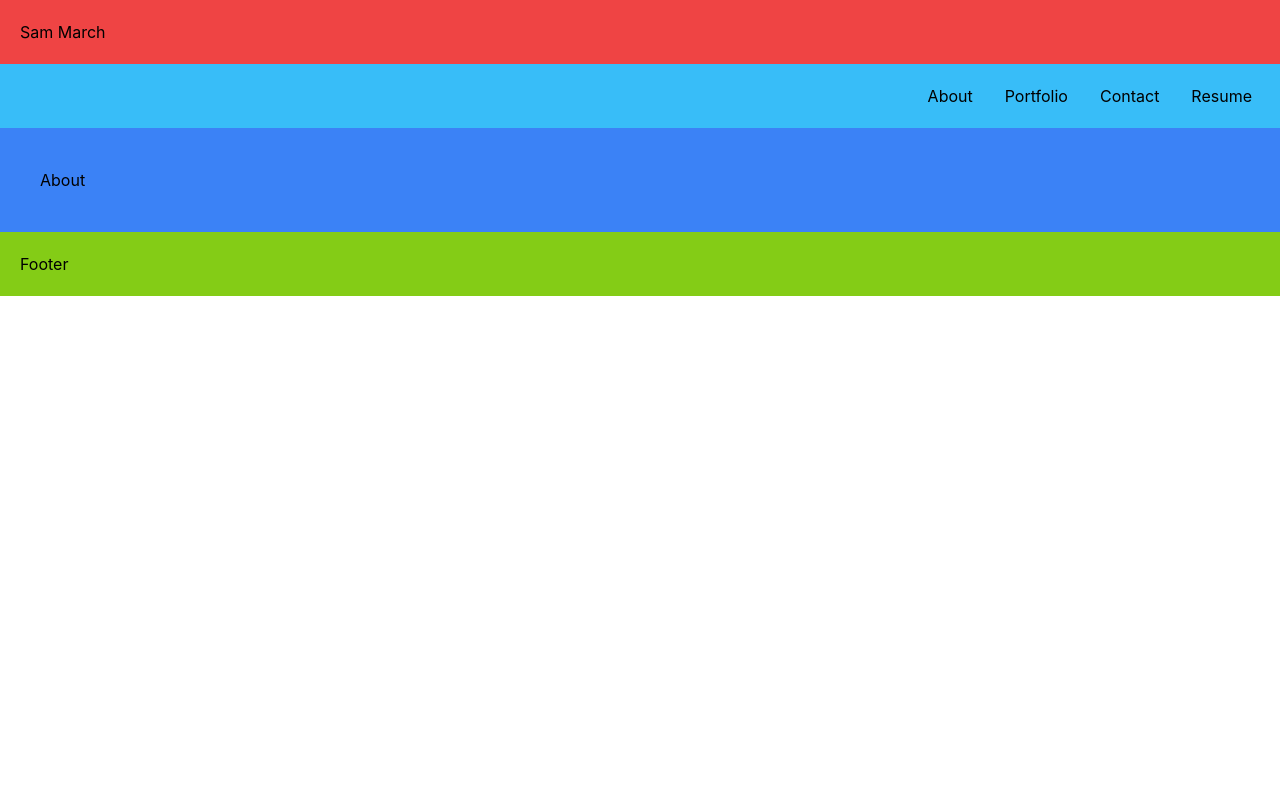
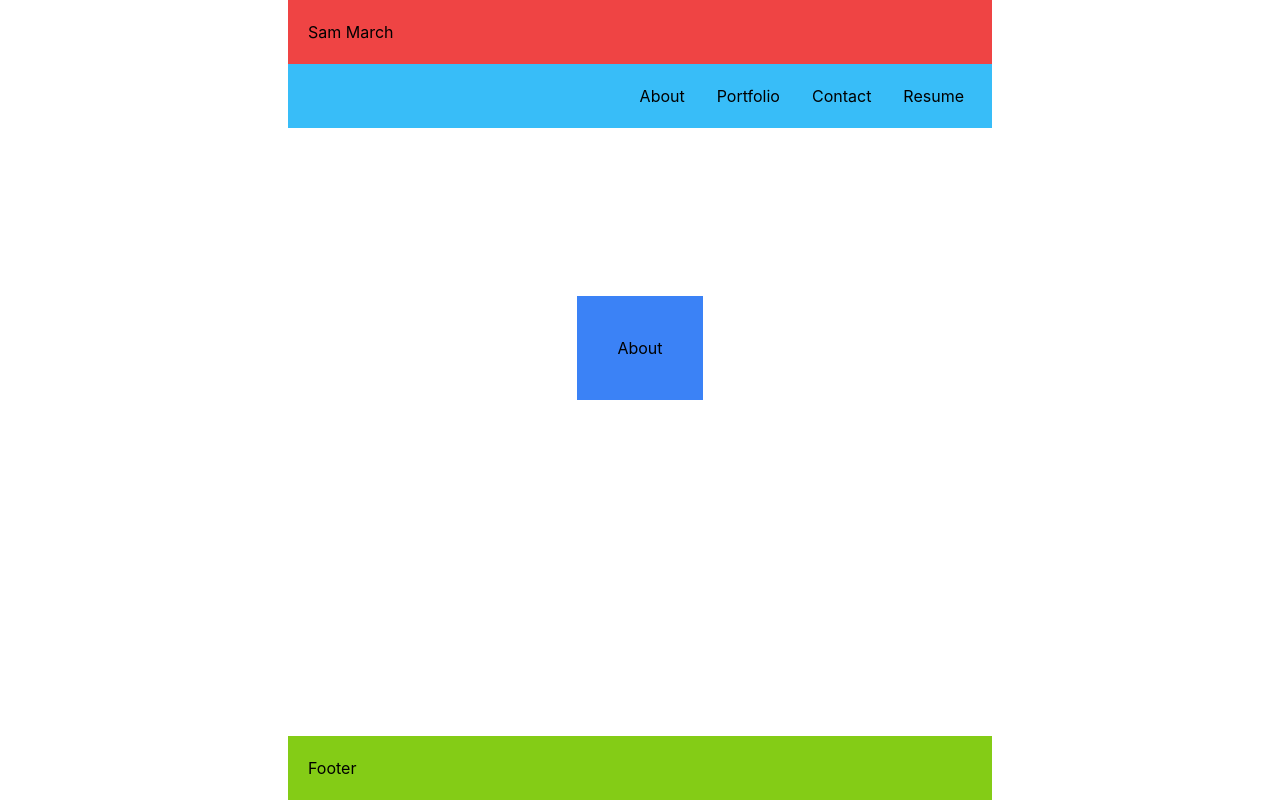
Before and after one commit to SamMarch/20-React-Challenge-React-Portfolio, a React (Create React App) app in the folder portfolio/: page / in a window 1280 px wide. Built offline with nearby package versions, Linux system fonts and the light colour scheme.

Commit message:
page styling for size added

```diff
--- a/portfolio/src/components/PortfolioContainer.js
+++ b/portfolio/src/components/PortfolioContainer.js
@@ -7,7 +7,7 @@ import Header from "./Header";
 import Footer from "./Footer";
 
 function PortfolioContainer() {
-  const [currentPage, serCurrentPage] = useState("About");
+  const [currentPage, setCurrentPage] = useState("About");
 
   const renderPage = () => {
     if (currentPage === "About") {
@@ -22,12 +22,12 @@ function PortfolioContainer() {
     return <Resume />;
   };
 
-  const handlePageChange = (page) => serCurrentPage(page);
+  const handlePageChange = (page) => setCurrentPage(page);
 
   return (
-    <div>
+    <div className="flex flex-col min-h-screen ml-72 mr-72">
       <Header currentPage={currentPage} handlePageChange={handlePageChange} />
-      {renderPage()}
+      <div className="mx-auto my-auto">{renderPage()}</div>
       <Footer />
     </div>
   );
```
